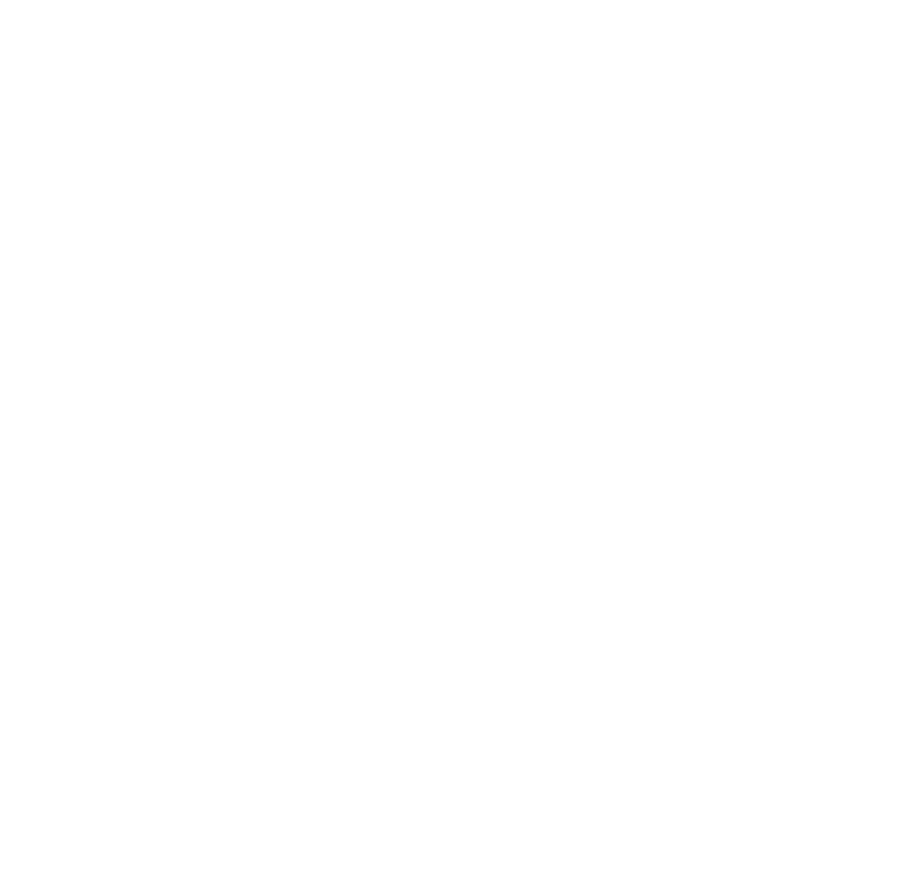
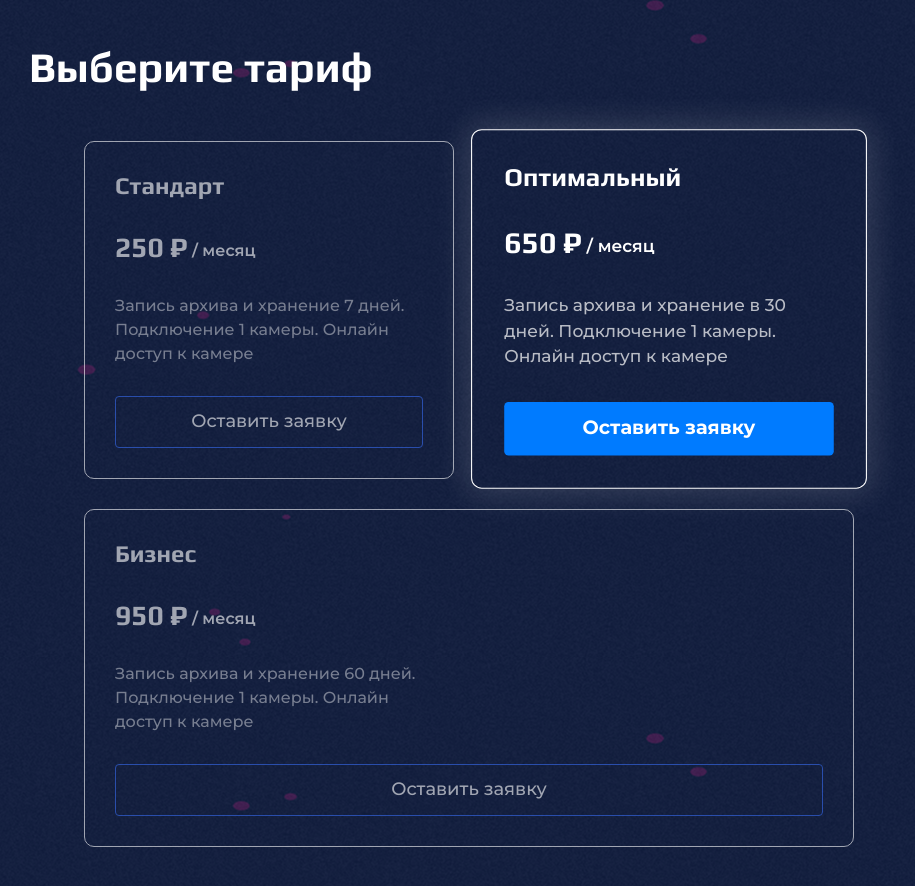
Before and after one commit to EgorEzhkov/camProject, a React (Vite) app: page / in a window 1280 px wide. Shown: the part 2619-3505 px from the top of the page, without its empty margins (171-1086 px from the left). Before the commit the page ends 2543 px from the top, so only its background shows below. Built offline with nearby package versions, Linux system fonts and the light colour scheme.

Commit message:
adaptive for rateSection is ready

```diff
--- a/src/App.tsx
+++ b/src/App.tsx
@@ -14,8 +14,8 @@ function App() {
       <WelcomeSection></WelcomeSection>
       <ServicesSection></ServicesSection>
       <DownloadSection></DownloadSection>
-      {/* <RateSection></RateSection>
-      <SolutionsForConnectionSection></SolutionsForConnectionSection>
+      <RateSection></RateSection>
+      {/* <SolutionsForConnectionSection></SolutionsForConnectionSection>
       <CompanyNewsSection></CompanyNewsSection>
       <Footer></Footer> */}
     </>
--- a/src/components/RateSection/RateSection.module.css
+++ b/src/components/RateSection/RateSection.module.css
@@ -11,3 +11,78 @@
   justify-content: center;
   margin-top: 50px;
 }
+
+.card {
+  max-width: 370px;
+  min-width: 370px;
+}
+
+.titleContainer {
+  font-size: 48px;
+}
+
+@media (width < 1430px) {
+  .titleContainer {
+    font-size: 3.3vw;
+  }
+}
+
+@media (width <= 1313px) {
+  .cardList {
+    flex-wrap: wrap;
+  }
+
+  .card:nth-of-type(3) {
+    max-width: 770px;
+    width: 100%;
+  }
+}
+
+@media (width <= 1200px) {
+  .mainContainer {
+    padding: 80px 5vw;
+  }
+
+  .titleContainer {
+    font-size: 3.5vw;
+  }
+}
+
+@media (width <= 1000px) {
+  .titleContainer {
+    font-size: 3.4vw;
+  }
+}
+
+@media (width <= 855px) {
+  .card:nth-of-type(3) {
+    max-width: unset;
+    width: 320px;
+  }
+}
+
+@media (width <= 744px) {
+  .card {
+    max-width: unset;
+    min-width: unset;
+    width: 320px;
+  }
+}
+
+@media (width <= 720px) {
+  .titleContainer {
+    font-size: 5vw;
+  }
+}
+
+@media (width <= 620px) {
+  .titleContainer {
+    font-size: 5.5vw;
+  }
+}
+
+@media (width <= 430px) {
+  .titleContainer {
+    font-size: 6.68vw;
+  }
+}
--- a/src/components/RateSection/RateSection.tsx
+++ b/src/components/RateSection/RateSection.tsx
@@ -10,10 +10,12 @@ const RateSection = () => {
     <>
       <div className={styles.mainContainer}>
         <div className={styles.titleContainer}>
-          <Title color="white">Выберите тариф</Title>
+          <Title color="white" fontSize="1em">
+            Выберите тариф
+          </Title>
         </div>
         <div className={styles.cardList}>
-          <div onClick={() => setFocusCard(1)}>
+          <div onClick={() => setFocusCard(1)} className={styles.card}>
             <RateCard
               subtitle="Стандарт"
               price="250"
@@ -21,7 +23,7 @@ const RateSection = () => {
               focuse={focusCard === 1 ? true : false}
             ></RateCard>
           </div>
-          <div onClick={() => setFocusCard(2)}>
+          <div onClick={() => setFocusCard(2)} className={styles.card}>
             <RateCard
               subtitle="Оптимальный"
               price="650"
@@ -29,7 +31,7 @@ const RateSection = () => {
               focuse={focusCard === 2 ? true : false}
             ></RateCard>
           </div>
-          <div onClick={() => setFocusCard(3)}>
+          <div onClick={() => setFocusCard(3)} className={styles.card}>
             <RateCard
               subtitle="Бизнес"
               price="950"
--- a/src/components/ServicesSection/ServicesSection.module.css
+++ b/src/components/ServicesSection/ServicesSection.module.css
@@ -116,7 +116,7 @@
   }
 }
 
-@media (width < 756px) {
+@media (width <= 738px) {
   .mainContainer {
     padding: 80px 5vw;
   }
--- a/src/components/WelcomeSection/WelcomeSection.module.css
+++ b/src/components/WelcomeSection/WelcomeSection.module.css
@@ -205,7 +205,7 @@
   }
 }
 
-@media (width < 1200px) {
+@media (width <= 1200px) {
   .mainDivContainer {
     padding: 120px 5vw 25px 5vw;
   }
--- a/src/ui/Button/Button.tsx
+++ b/src/ui/Button/Button.tsx
@@ -15,6 +15,7 @@ interface Props {
   lineHeight?: string;
   width?: string;
   maxWidth?: string;
+  disabled?: boolean;
 }
 
 const Button: FC<Props> = ({
@@ -32,6 +33,7 @@ const Button: FC<Props> = ({
   lineHeight = "110%",
   width,
   maxWidth,
+  disabled = false,
 }) => {
   const styleButton = {
     fontFamily,
@@ -60,7 +62,7 @@ const Button: FC<Props> = ({
   } as const;
 
   return (
-    <button style={styleButton}>
+    <button style={styleButton} disabled={disabled}>
       <p style={{ margin: textMargin }}>{children}</p>
     </button>
   );
--- a/src/ui/RateCard/RateCard.module.css
+++ b/src/ui/RateCard/RateCard.module.css
@@ -2,7 +2,7 @@
   box-sizing: border-box;
   display: flex;
   flex-direction: column;
-  width: 370px;
+  width: 100%;
   transition: 0.3s ease-in-out all;
   align-items: start;
   border: 1px solid white;
@@ -59,3 +59,64 @@
   max-width: 328px;
   margin: 20px 0 30px 0;
 }
+
+.button {
+  font-size: 18px;
+  width: 100%;
+}
+
+@media (width <= 1313px) {
+  .card {
+    padding: 30px;
+  }
+
+  .subtitle {
+    font-size: 24px;
+  }
+  .price {
+    font-size: 28px;
+  }
+
+  .description {
+    margin: 30px 0;
+  }
+}
+
+@media (width <= 1000px) {
+  .subtitle {
+    font-size: 22px;
+    margin: 0 0 20px 0;
+  }
+
+  .price {
+    font-size: 32px;
+  }
+}
+
+@media (width <= 768px) {
+  .price {
+    font-size: 28px;
+  }
+
+  .card {
+    padding: 20px;
+  }
+}
+
+@media (width <= 500px) {
+  .subtitle {
+    font-size: 18px;
+  }
+
+  .price {
+    font-size: 20px;
+  }
+
+  .button {
+    font-size: 16px;
+  }
+
+  .card {
+    padding: 20px;
+  }
+}
--- a/src/ui/RateCard/RateCard.tsx
+++ b/src/ui/RateCard/RateCard.tsx
@@ -25,9 +25,10 @@ const RateCard: FC<RateCardProps> = ({
         </div>
         <p className={styles.description}>{description}</p>
         {focuse ? (
+          <div className={styles.button}>
             <Button
               fontFamily="Montserrat"
-            fontSize={18}
+              fontSize="1em"
               fontWeight="Bold"
               backgroundColor={true}
               padding="15px 0"
@@ -35,10 +36,12 @@ const RateCard: FC<RateCardProps> = ({
             >
               Оставить заявку
             </Button>
+          </div>
         ) : (
+          <div className={styles.button}>
             <Button
               fontFamily="Montserrat"
-            fontSize={18}
+              fontSize="1em"
               fontWeight="Medium"
               backgroundColor={false}
               borderColor="blue"
@@ -48,6 +51,7 @@ const RateCard: FC<RateCardProps> = ({
             >
               Оставить заявку
             </Button>
+          </div>
         )}
       </div>
     </>
```
Lines whose indentation alone changed are shown as unchanged.
